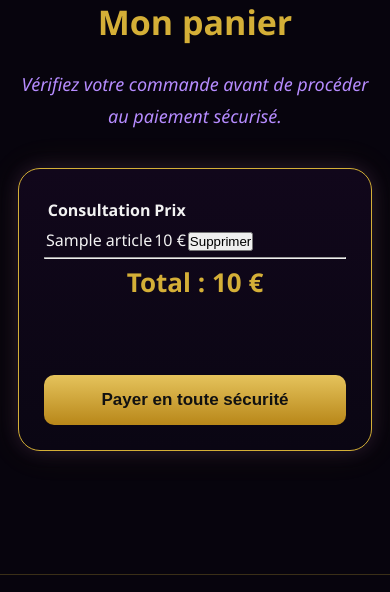
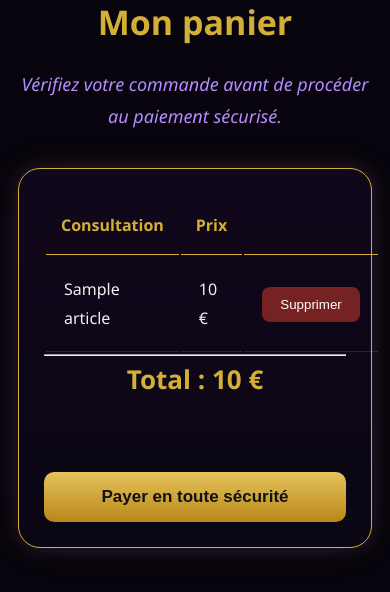
Before and after one commit to MSEDIT-1304/Telma-Tarot-Destin, a Python web app: template templates/panier.html in a window 390 px wide. Shown: the part 622-1214 px from the top of the page. Run offline with Jinja, Linux system fonts and the light colour scheme; the template is opened without the code that fills it: most values are stand-ins (such as "Sample title", 1, 10 or a date in 2020).

Commit message:
Update style.css

```diff
--- a/static/style.css
+++ b/static/style.css
@@ -357,6 +357,62 @@ MOBILE
 
 }
 
+...
+
+/* ==========================================
+   TABLEAU PANIER
+========================================== */
+
+.table-panier{
+
+    width:100%;
+
+    border-collapse:collapse;
+
+    margin-top:20px;
+
+}
+
+.table-panier th{
+
+    color:#d4af37;
+
+    border-bottom:1px solid #d4af37;
+
+    padding:15px;
+
+}
+
+.table-panier td{
+
+    padding:18px;
+
+    border-bottom:1px solid rgba(255,255,255,.12);
+
+}
+
+.btn-supprimer{
+
+    background:#772222;
+
+    color:white;
+
+    border:none;
+
+    padding:10px 18px;
+
+    border-radius:8px;
+
+    cursor:pointer;
+
+    transition:.3s;
+
+}
+
+.btn-supprimer:hover{
+
+    background:#a53030;
+
 }
 
 }
```
